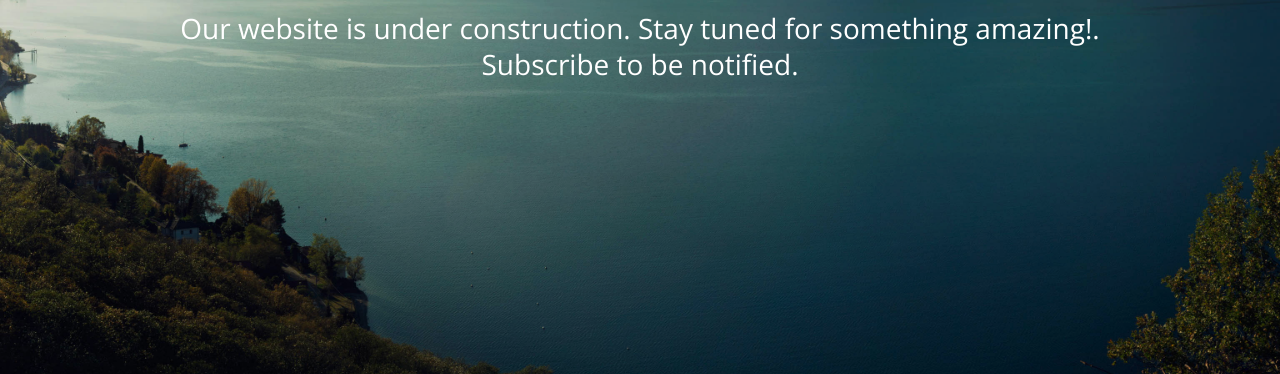
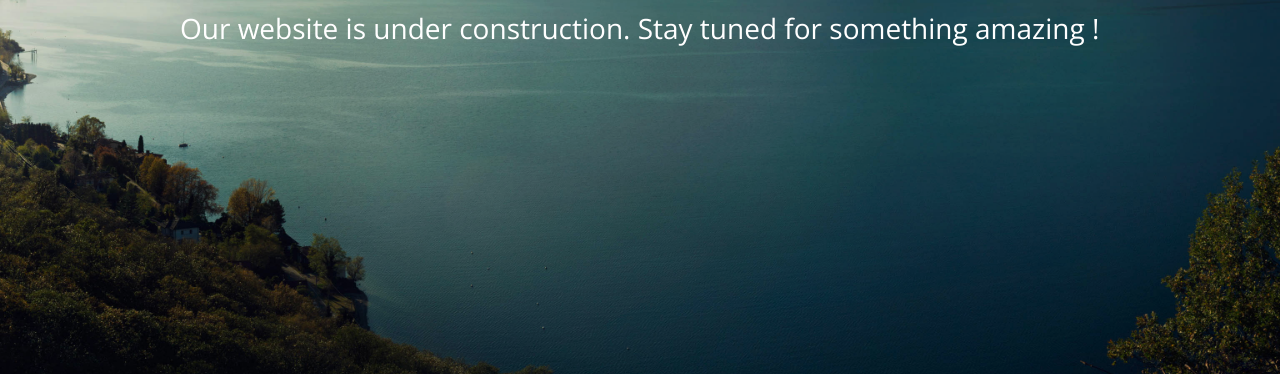
Before and after one commit to ActivityRez/constructing-site, a plain HTML site: page index.html in a window 1280 px wide. Shown: the part 426-800 px from the top of the page. Drawn offline with nearby package versions, Linux system fonts and the light colour scheme.

Commit message:
Create a static page to notify: Site is maintaining to user

```diff
--- a/index.html
+++ b/index.html
@@ -28,7 +28,7 @@ Note: Please use our back link in your site (webthemez.com)
 </div>
 <div id="Content" class="wrapper">
 <div class="countdown styled"></div>
-<h2 class="intro">Our website is under construction. Stay tuned for something amazing!. Subscribe to be notified.</h2>
+<h2 class="intro">Our website is under construction. Stay tuned for something amazing !</h2>
 </div>
 
 <div id="overlay"></div>
```
